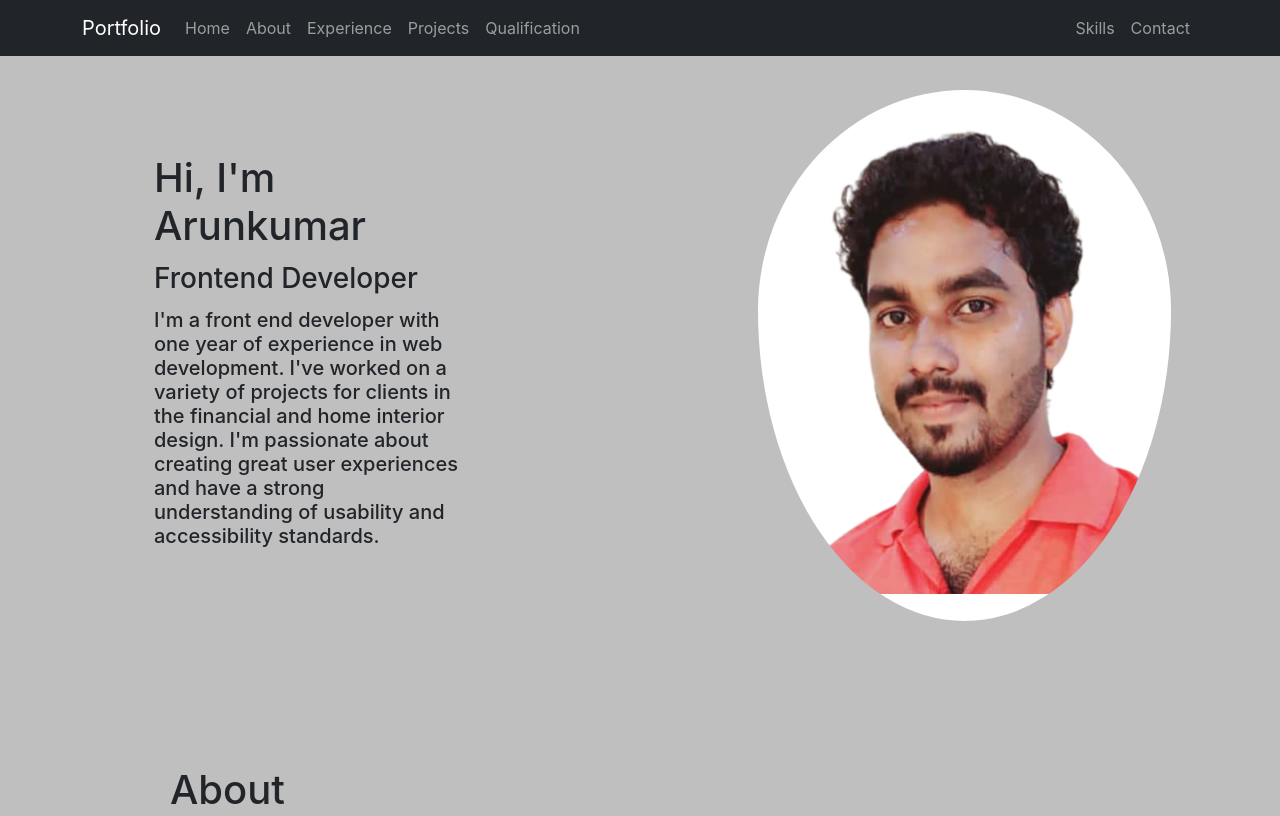
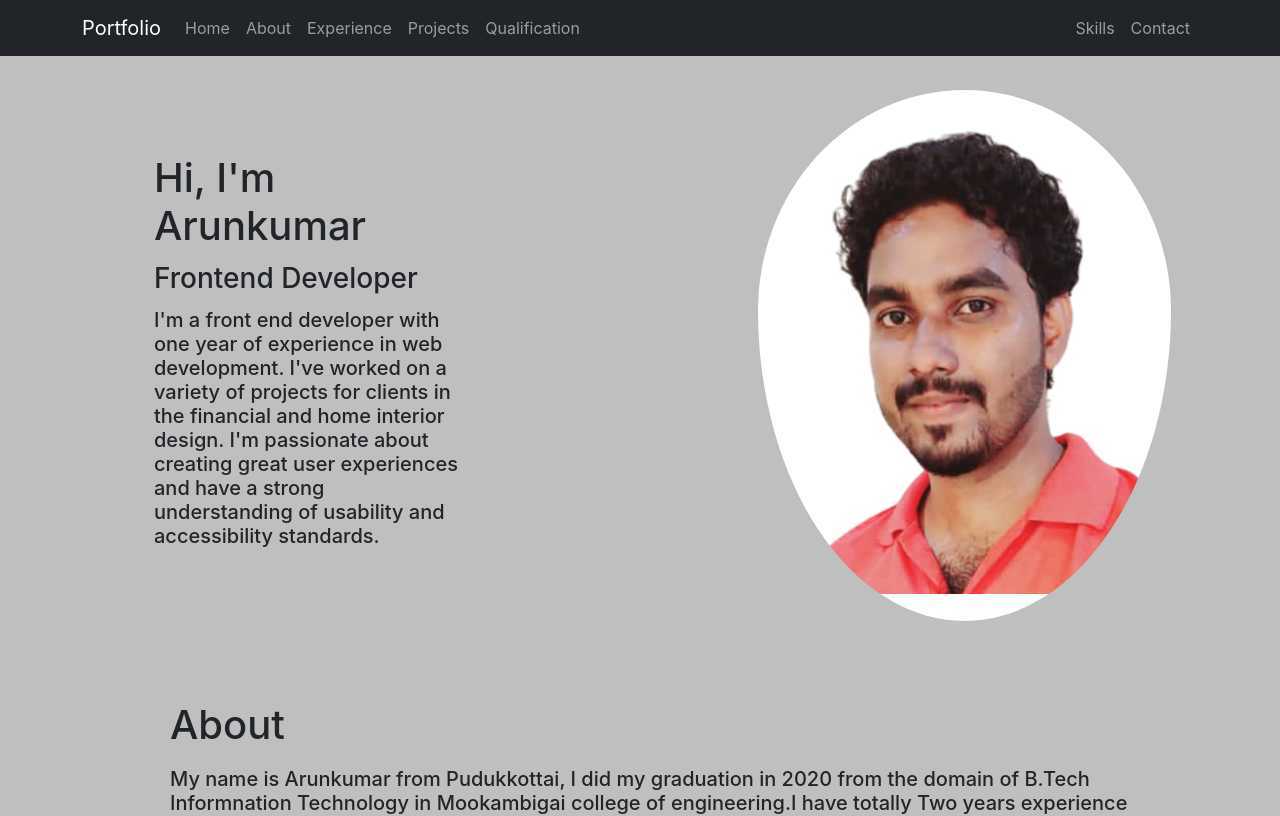
Before and after one commit to arunkumar-marimuthu/portfolio, a React (Create React App) app: page / in a window 1280 px wide. Shown: the top 816 px of the page. Built offline with nearby package versions, Linux system fonts and the light colour scheme.

Commit message:
Top pic correction

```diff
--- a/src/App.css
+++ b/src/App.css
@@ -9,8 +9,8 @@
 
   }
 
-  /* .section2{
-    width:100%;
-    height:670px;
-    background-color:red;
-    } */
+.wrapper{
+  width:"100%";
+  height:"100%";
+  background-color: #bfbfbf;
+}
--- a/src/App.js
+++ b/src/App.js
@@ -101,12 +101,12 @@ function App() {
   }
   return (
 
-    <>
 
+<div className="wrapper">
       <Appbar />
       <section id="home">
         <Grid lg={12} item container spacing={2} style={{ backgroundColor: "#bfbfbf" }}>
-          <Grid item lg={6} sm={12} xs={12} style={{ padding: "170px" }}>
+          <Grid item lg={6} sm={12} xs={12} style={{ padding: "170px",paddingBottom:"0px" }}>
           <div >
             <h1 style={{ paddingBottom: "4px" }}>Hi, I'm Arunkumar</h1>
             <h3 style={{ paddingBottom: "4px" }}>Frontend Developer</h3>
@@ -120,9 +120,9 @@ function App() {
             <img src={profilepicture} style={{ borderRadius: "50%", margin: "0 auto", display: "block", paddingTop: "90px" }} />
           </Grid>
 
-          <Grid item lg={12} sm={12} xs={12} style={{paddingTop:"40px"}} >
+          <Grid item lg={12} sm={12} xs={12} style={{paddingTop:"50px"}} >
           <div id="about">
-            <h1 style={{ paddingBottom: "10px",paddingLeft:"170px" }}>About</h1>
+            <h1 style={{ paddingBottom: "10px",paddingLeft:"170px",paddingTop:"30px" }}>About</h1>
             <h5 style={{paddingLeft:"170px",paddingRight:"150px"}}>My name is Arunkumar from Pudukkottai,
               I did my graduation in 2020 from the domain of B.Tech Informnation Technology in
               Mookambigai college of engineering.I have totally Two years experience in Professional career and i worked with different job nature.
@@ -288,7 +288,7 @@ function App() {
 
 
 
-    </>
+      </div>
   );
 }
 
```
